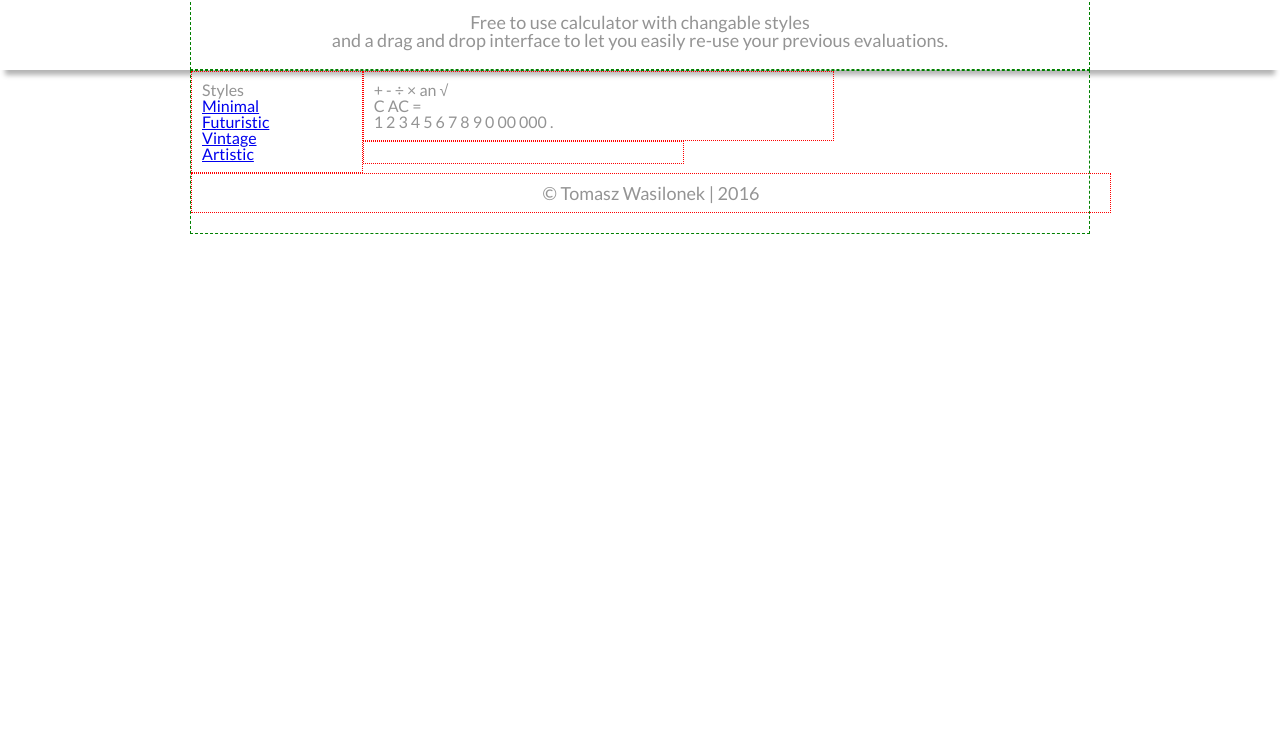
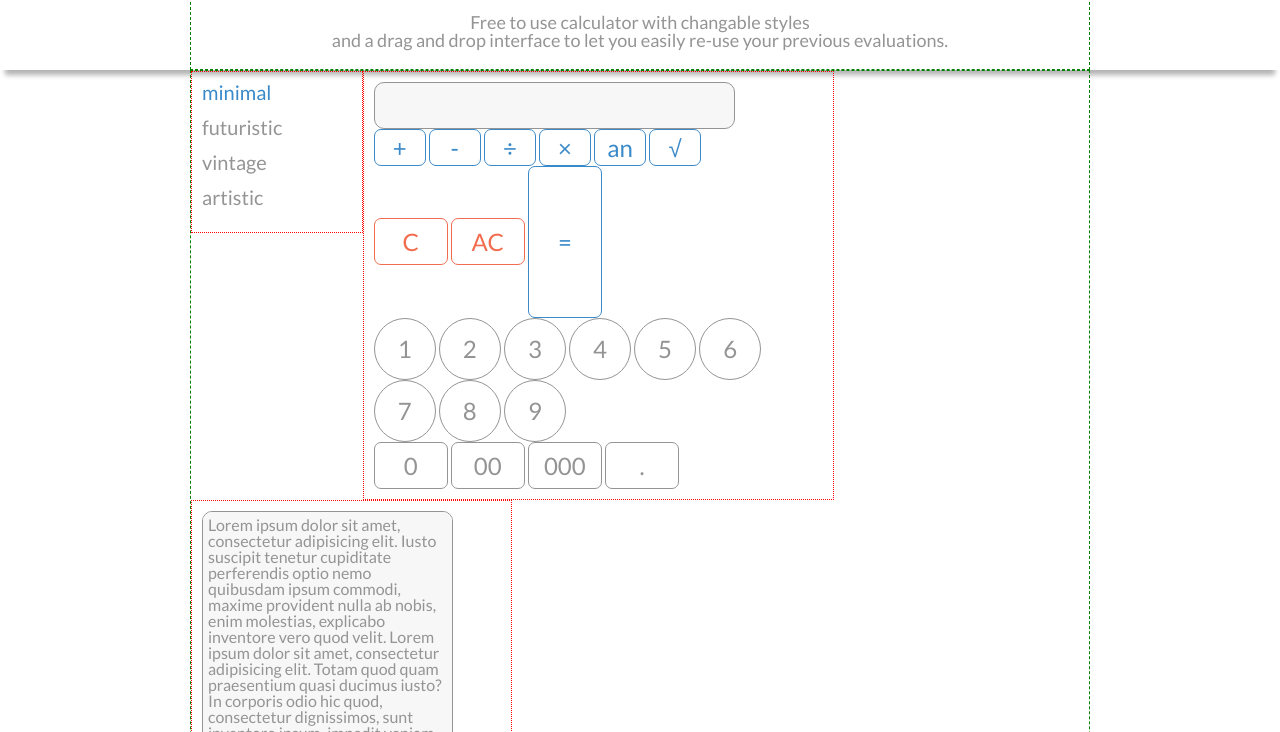
Before and after one commit to TWasilonek/Drag-Drop-Calculator, a website: page index.html in a window 1280 px wide. Shown: the part 68-800 px from the top of the page. Drawn offline with Linux system fonts and the light colour scheme.

Commit message:
Minimal styling cd.

```diff
--- a/css/partials/reset.scss
+++ b/css/partials/reset.scss
@@ -1,7 +1,7 @@
+/* ------ IMPORTS ------ */
 /* http://meyerweb.com/eric/tools/css/reset/ 2. v2.0 | 20110126
   License: none (public domain)
 */
-
 html, body, div, span, applet, object, iframe,
 h1, h2, h3, h4, h5, h6, p, blockquote, pre,
 a, abbr, acronym, address, big, cite, code,
@@ -22,26 +22,155 @@ time, mark, audio, video {
   font: inherit;
   vertical-align: baseline;
 }
+
 /* HTML5 display-role reset for older browsers */
 article, aside, details, figcaption, figure,
 footer, header, hgroup, menu, nav, section {
   display: block;
 }
+
 body {
   line-height: 1;
 }
+
 ol, ul {
   list-style: none;
 }
+
 blockquote, q {
   quotes: none;
 }
+
 blockquote:before, blockquote:after,
 q:before, q:after {
   content: '';
   content: none;
 }
+
 table {
   border-collapse: collapse;
   border-spacing: 0;
 }
+
+/* ------ VARIABLES ------ */
+/* ------ MIXINS ------ */
+/* ------ GRID ------ */
+.grid-container {
+  width: 100%;
+  max-width: 900px;
+  margin: 0 auto;
+  box-sizing: border-box;
+  border: 1px dashed green;
+}
+
+.row:before,
+.row:after {
+  content: "";
+  display: table;
+  clear: both;
+}
+
+.col-1 {
+  width: 8.33333%;
+}
+
+.col-2 {
+  width: 16.66667%;
+}
+
+.col-3 {
+  width: 25%;
+}
+
+.col-4 {
+  width: 33.33333%;
+}
+
+.col-5 {
+  width: 41.66667%;
+}
+
+.col-6 {
+  width: 50%;
+}
+
+.col-7 {
+  width: 58.33333%;
+}
+
+.col-8 {
+  width: 66.66667%;
+}
+
+.col-9 {
+  width: 75%;
+}
+
+.col-10 {
+  width: 83.33333%;
+}
+
+.col-11 {
+  width: 91.66667%;
+}
+
+.col-12 {
+  width: 100%;
+}
+
+[class*='col-'] {
+  border: 1px dotted red;
+  float: left;
+  min-height: 1px;
+  padding: 10px;
+}
+
+/* ------ MEDIA QUERIES ------ */
+@media (max-width: 490px) {
+  [class*='col-'] {
+    float: none;
+  }
+}
+
+/* ------ BASIC LAYOUT ------- */
+.display {
+  width: 80%;
+  height: 445px;
+  overflow: auto;
+}
+
+/* ------ MINIMAL STYLE ------ */
+body {
+  font-family: 'Lato', sans-serif;
+  font-size: 1em;
+  color: #949494;
+}
+
+.max-width {
+  width: 100%;
+  -webkit-box-shadow: 0px 10px 5px -5px rgba(0, 0, 0, 0.3);
+  -moz-box-shadow: 0px 10px 5px -5px rgba(0, 0, 0, 0.3);
+  box-shadow: 0px 10px 5px -5px rgba(0, 0, 0, 0.3);
+}
+
+h1, p {
+  margin: 0 auto;
+  text-align: center;
+}
+
+h1 {
+  margin: 20px 0;
+  font-family: 'Roboto', sans-serif;
+  font-size: 2.5em;
+  /* 40px */
+  font-weight: 500;
+  color: #3A89C9;
+  text-transform: uppercase;
+  letter-spacing: 0.05em;
+}
+
+p {
+  font-size: 1.125em;
+  /* 18px */
+  margin-bottom: 20px;
+}
--- a/css/style.scss
+++ b/css/style.scss
@@ -3,7 +3,7 @@
 
 /* ------ VARIABLES ------ */
 $columnWidth: 100%/12;
-// $headerColor: #1B325F;
+$headerColor: #1B325F;
 $draggableBorderColor: #9CC4E4;
 $draggableBgColor: #E9F2F9;
 $mainColor: #3A89C9;
@@ -16,6 +16,12 @@ $textColor: #949494;
   -webkit-box-shadow: $horizontal $vertical $blur $spread $rgbaColor;
   -moz-box-shadow: $horizontal $vertical $blur $spread $rgbaColor;
   box-shadow: $horizontal $vertical $blur $spread $rgbaColor;
+}
+
+@mixin centerLink($height) {
+  text-align: center;
+  height: $height;
+  line-height: $height;
 }
 
 /* ------ GRID ------ */
@@ -59,7 +65,7 @@ $textColor: #949494;
     }
   }
 /* ------ BASIC LAYOUT ------- */
-.display {
+#display {
   width: 80%;
   height: 445px;
   overflow: auto;
@@ -72,6 +78,7 @@ body {
   color: $textColor;
 }
 
+/* Header */
 .max-width {
   width: 100%;
   @include boxShadow(0px, 10px, 5px, -5px, rgba(0,0,0,0.3));
@@ -91,6 +98,7 @@ h1 {
   color: $mainColor;
   text-transform: uppercase;
   letter-spacing: 0.05em;
+
 }
 
 p {
@@ -98,6 +106,100 @@ p {
   margin-bottom: 20px;
 }
 
+/* Navigation */
+nav {
+  ul {
+    font-size: 1.25em; /* 20px */
+    text-transform: lowercase;
+  }
+  li {
+    margin-bottom: 15px;
+  }
+  a {
+    text-decoration: none;
+    color: $textColor;
+    &:hover,
+    &:active {
+      color: $mainColor;
+    }
+  }
+}
+
+/* Calculator */
+//felxbox
+
+//buttons styling
+#calculator a {
+  display: inline-block;
+  font-size: 1.5em; /* 24px */
+  border: 1px solid $textColor;
+}
+
+#total {
+  width: 80%;
+  height: 45px;
+  background: $inputBgColor;
+  color: $mainColor;
+  font-size: 1.5em; /* 24px */
+  text-align: right;
+  border: 1px solid $textColor;
+  border-radius: 10px;
+}
+
+.square a {
+  border-radius: 7px;
+}
+
+#operatorsTop {
+  a {
+    color: $mainColor;
+    border-color: $mainColor;
+  }
+}
+
+#operatorsTop a {
+  width: 50px;
+  @include centerLink(35px);
+}
+
+#side,
+#operatorsBottom {
+  a {
+    width: 72px;
+    @include centerLink(45px);
+  }
+}
+
+#side a {
+  color: $accentColor;
+  border-color: $accentColor;
+}
+
+a#equals {
+    color: $mainColor;
+    border-color: $mainColor;
+    @include centerLink(150px);
+  }
+
+#numbers a {
+  width: 60px;
+  @include centerLink(60px);
+  border-radius: 50%
+}
+
+/* Memory display */
+#display {
+  background: $inputBgColor;
+  color: $textColor;
+  padding: 5px;
+  border: 1px solid $textColor;
+  border-radius: 10px;
+}
+
+/* JS helper classes */
+.active {
+  color: $mainColor;
+}
 
 // #Fonts#
 // Header: Roboto Medium 32px, 80 PS letter spacing, uppercase
--- a/index.html
+++ b/index.html
@@ -30,9 +30,8 @@
   <div class="grid-container">
     <div class="row">
       <nav class="col-2">
-        <h2>Styles</23>
         <ul>
-          <li><a href="#">Minimal</a></li>
+          <li><a href="#" class="active">Minimal</a></li>
           <li><a href="#">Futuristic</a></li>
           <li><a href="#">Vintage</a></li>
           <li><a href="#">Artistic</a></li>
@@ -43,7 +42,7 @@
           <div id="total">
           </div>
 
-          <div id="operators">
+          <div class="square" id="operatorsTop">
             <a id="plus">+</a>
             <a id="minus">-</a>
             <a id="divide">&divide;</a>
@@ -51,9 +50,9 @@
             <a id="sq">a<sup>n</sup></a>
             <a id="sqrt">&Sqrt;</a>
           </div>
-          <div id="side">
-            <a id="clear">C</a>
-            <a id="clearall">AC</a>
+          <div class="square" id="side">
+            <a class="special" id="clear">C</a>
+            <a class="special" id="clearall">AC</a>
             <a id="equals">=</a>
           </div>
           <div id="numbers">
@@ -66,6 +65,9 @@
             <a id="seven">7</a>
             <a id="eight">8</a>
             <a id="nine">9</a>
+          </div>
+
+          <div class="square" id="operatorsBottom">
             <a id="zero">0</a>
             <a id="doubleZero">00</a>
             <a id="tripleZero">000</a>
@@ -74,7 +76,10 @@
       </section>
 
       <section class="memory-display col-4">
-        <div id="dipslay"></div>
+        <div id="display">
+          Lorem ipsum dolor sit amet, consectetur adipisicing elit. Iusto suscipit tenetur cupiditate perferendis optio nemo quibusdam ipsum commodi, maxime provident nulla ab nobis, enim molestias, explicabo inventore vero quod velit. Lorem ipsum dolor sit amet, consectetur adipisicing elit. Totam quod quam praesentium quasi ducimus iusto? In corporis odio hic quod, consectetur dignissimos, sunt inventore ipsum, impedit veniam libero doloremque eveniet. Lorem ipsum dolor sit amet, consectetur adipisicing elit. Totam sapiente eaque tempora repellendus blanditiis adipisci harum similique, quidem voluptatum quos suscipit ducimus? Adipisci placeat rerum dolores ex eveniet perspiciatis molestiae.
+          Lorem ipsum dolor sit amet, consectetur adipisicing elit. Iusto suscipit tenetur cupiditate perferendis optio nemo quibusdam ipsum commodi, maxime provident nulla ab nobis, enim molestias, explicabo inventore vero quod velit. Lorem ipsum dolor sit amet, consectetur adipisicing elit. Totam quod quam praesentium quasi ducimus iusto? In corporis odio hic quod, consectetur dignissimos, sunt inventore ipsum, impedit veniam libero doloremque eveniet. Lorem ipsum dolor sit amet, consectetur adipisicing elit. Totam sapiente eaque tempora repellendus blanditiis adipisci harum similique, quidem voluptatum quos suscipit ducimus? Adipisci placeat rerum dolores ex eveniet perspiciatis molestiae.
+        </div>
       </section>
 
     </div><!-- row end -->
```
Also changed, not shown: css/style.css.
